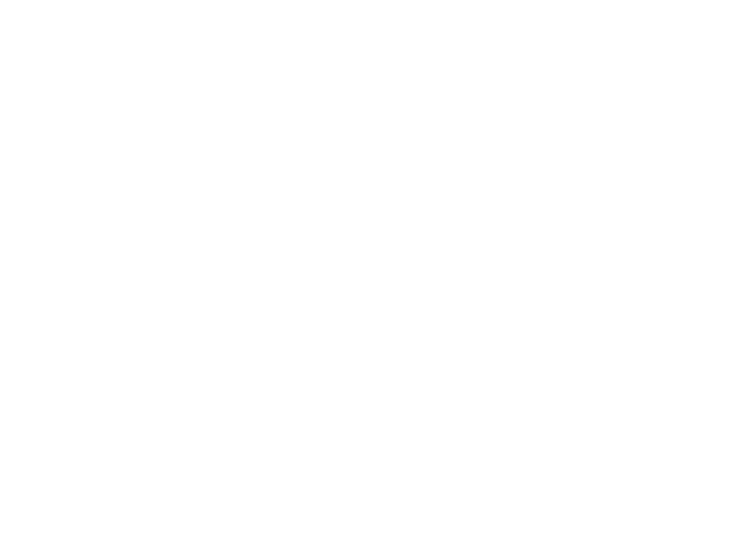
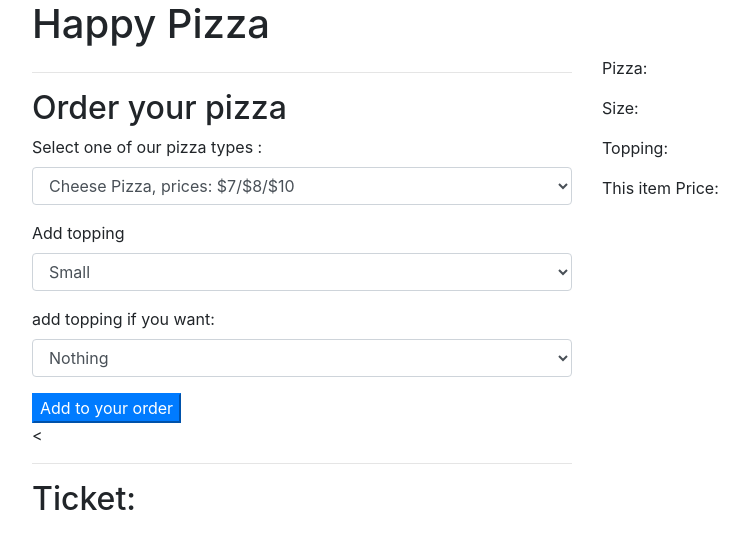
Before and after one commit to lCaveh/pizza-order, a plain HTML site: page index.html in a window 1280 px wide. Shown: the whole page, without its empty margins (53-802 px from the left). Drawn offline with Linux system fonts and the light colour scheme.

Commit message:
html added

```diff
--- a/index.html
+++ b/index.html
@@ -6,9 +6,74 @@
     <script src="js/jquery-3.3.1.js"></script>
     <script src="js/scripts.js"></script>
     <title>Order Pizza</title>
-    <title></title>
   </head>
   <body>
+    <!-- Cheese Pizza,made with classic marinara sauce topped with mozzarella cheese
+    Pepperoni Pizza,complete with mozzarella cheese and pepperoni
+    Meat Lover's Pizza,packed with pepperoni, Italian sausage, ham, bacon, season pork and beef
+    Supreme Pizza,including pepperoni, seasoned pork, beef, mushrooms, green bell peppers and red onions
+
+    add extra cheese
+    add olives
+    add more mushrooms
+    add tomatoes -->
+    <div class="container">
+      <h1>Happy Pizza</h1>
+      <div class="row">
+        <div class="col-md-6">
+          <hr>
+          <h2>Order your pizza</h2>
+          <form id="main-pizza">
+            <div class="form-group">
+              <label for="new-pizza">Select one of our pizza types :</label>
+              <select class="form-control" id="main-pizza">
+                <option value='cheese'>Cheese Pizza, prices: $7/$8/$10</option>
+                <option value='pepperoni'>Pepperoni Pizza,prices: $9/$10/$12</option>
+                <option value='meatlover'>Meat Lover's Pizza, prices: $10/$12/$15</option>
+                <option value='supreme'>Supreme Pizza, prices: $10/$12/$15</option>
+              </select>
+            </div>
+            <div class="form-group">
+              <label for="new-size">Add topping</label>
+              <select class="form-control" id="new-size">
+                <option value='small'>Small</option>
+                <option value='medium'>Medium</option>
+                <option value='large'>Large</option>
+              </select>
+            </div>
+            <div class="form-group">
+              <label for="new-topping">add topping if you want: </label>
+              <select class="form-control" id="new-topping">
+                <option value='tnothing'>Nothing</option>
+                <option value='tcheese'>Extra cheese</option>
+                <option value='tolive'>Olives</option>
+                <option value='tmushroom'>More mushrooms</option>
+                <option value='ttomato'>Tomatoes</option>
+              </select>
+            </div>
+            <button type="submit" class="btn-primary">Add to your order</button>
+          </form>
+          <<hr>
+          <h2>Ticket:</h2>
+          <ul id="Order">
+          </ul>
+          <p class="ticket-price">
+          </p>
+        </div>
+        <div class="col-md-6">
+          <div id="show-pizza">
+            <p>Pizza: <span class="pizza"></span></p>
+            <p>Size: <span class="size"></span></p>
+            <p>Topping: <span class="topping"></span></p>
+            <p>This item Price: <span class="price"></span></p>
+
+            <div id="buttons">
+            </div>
+
+          </div>
+        </div>
+      </div>
+    </div>
 
   </body>
 </html>
```
